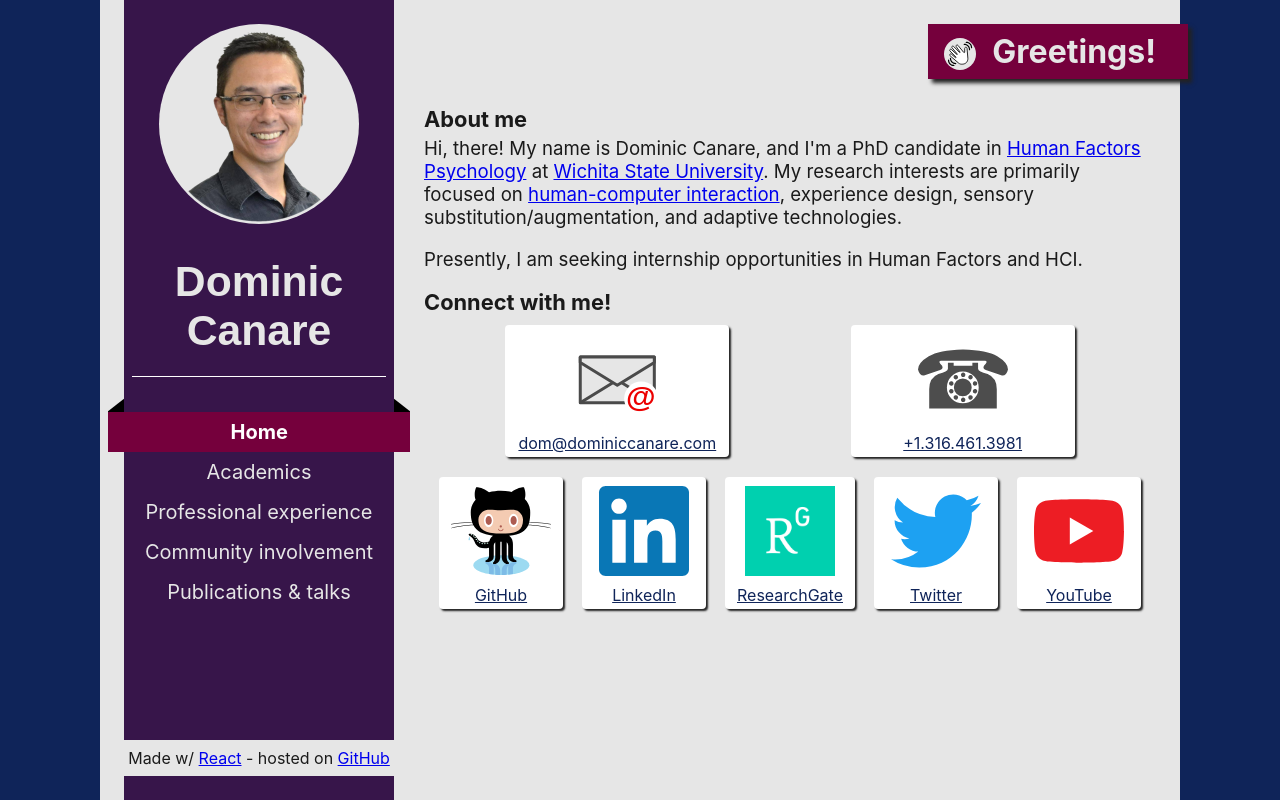
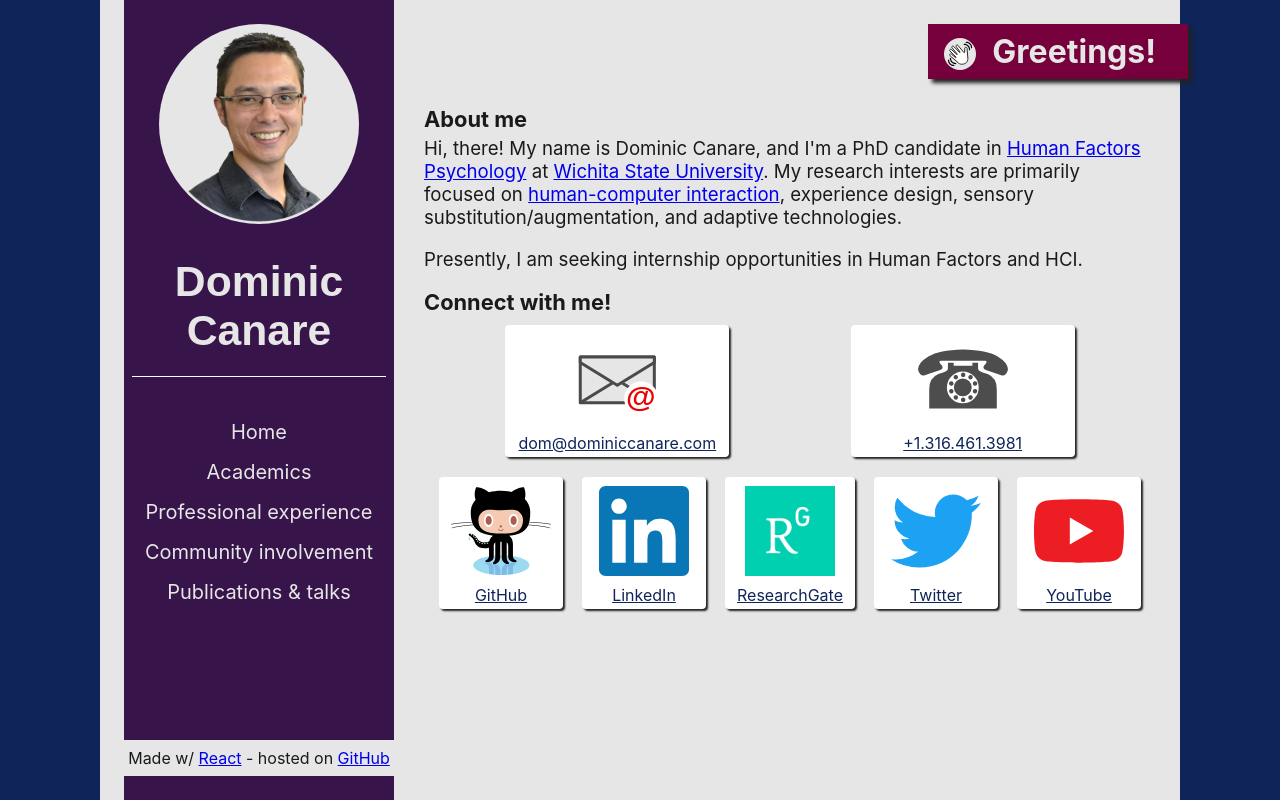
Before and after one commit to domstoppable/domstoppable.github.io, a React (Create React App) app: page / in a window 1280 px wide. Built offline with nearby package versions, Linux system fonts and the light colour scheme.

Commit message:
Switch to HashRouter for GH SPA compat

```diff
--- a/src/App.js
+++ b/src/App.js
@@ -1,7 +1,7 @@
 
 import React, { Component } from 'react';
 import {
-	BrowserRouter,
+	HashRouter,
 	Route,
 	Switch
 } from 'react-router-dom';
@@ -44,7 +44,7 @@ class App extends Component {
 
 		this.state = { page: undefined };
 		for(let page of this.pages){
-			if(page.url === window.location.pathname){
+			if(page.url === window.location.hash.substring(1)){
 				this.state.page = page;
 				break;
 			}
@@ -55,7 +55,7 @@ class App extends Component {
 
 	render() {
 		return (
-			<BrowserRouter ref={this.router}>
+			<HashRouter ref={this.router}>
 				<div className="App">
 					<div className="sidebar" id="Nav">
 						<div className="sidebarMain">
@@ -95,7 +95,7 @@ class App extends Component {
 					</div>
 					<div id="MenuButton" className="mobile-menu-button banner" onClick={()=>this.showNav()}>☰ Menu</div>
 				</div>
-			</BrowserRouter>
+			</HashRouter>
 		);
 	}
 
```
